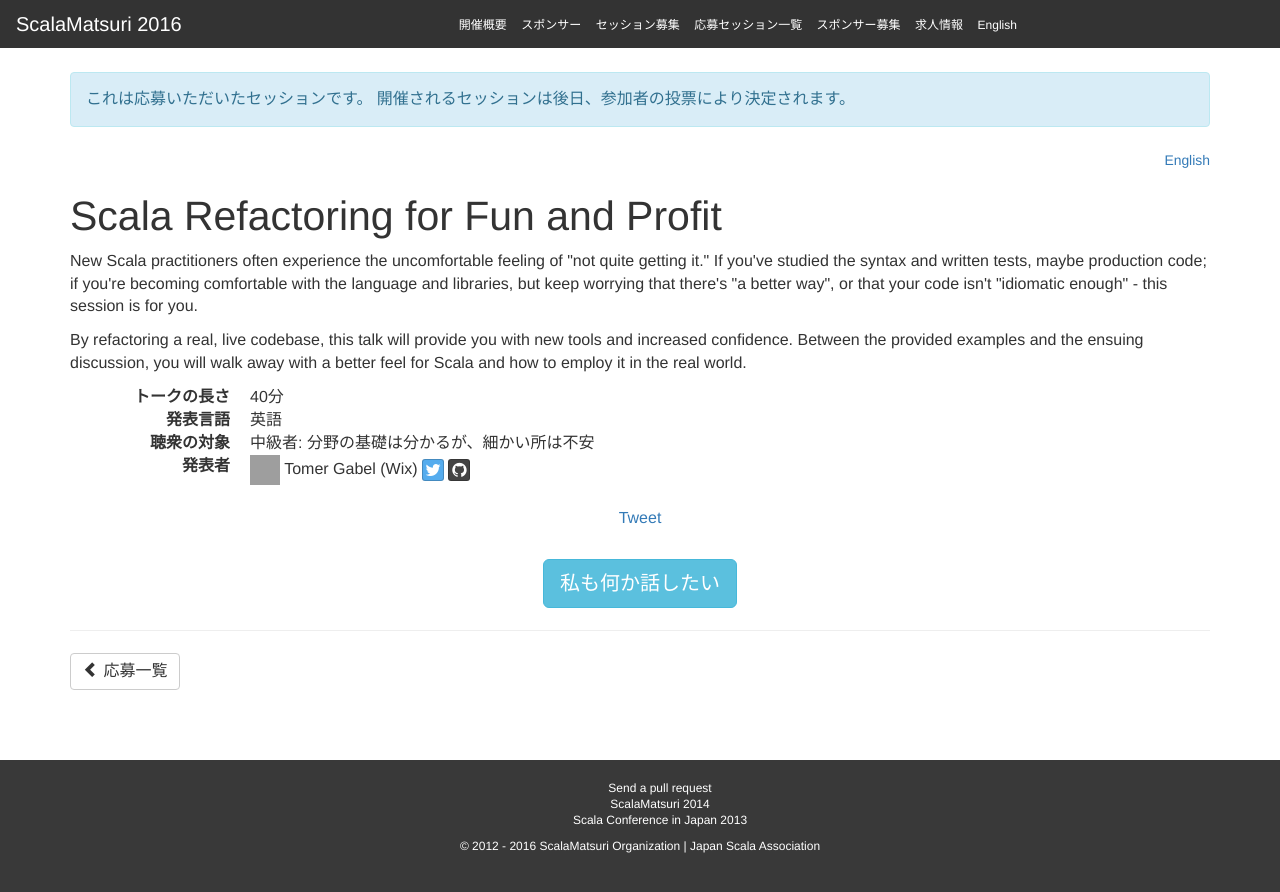
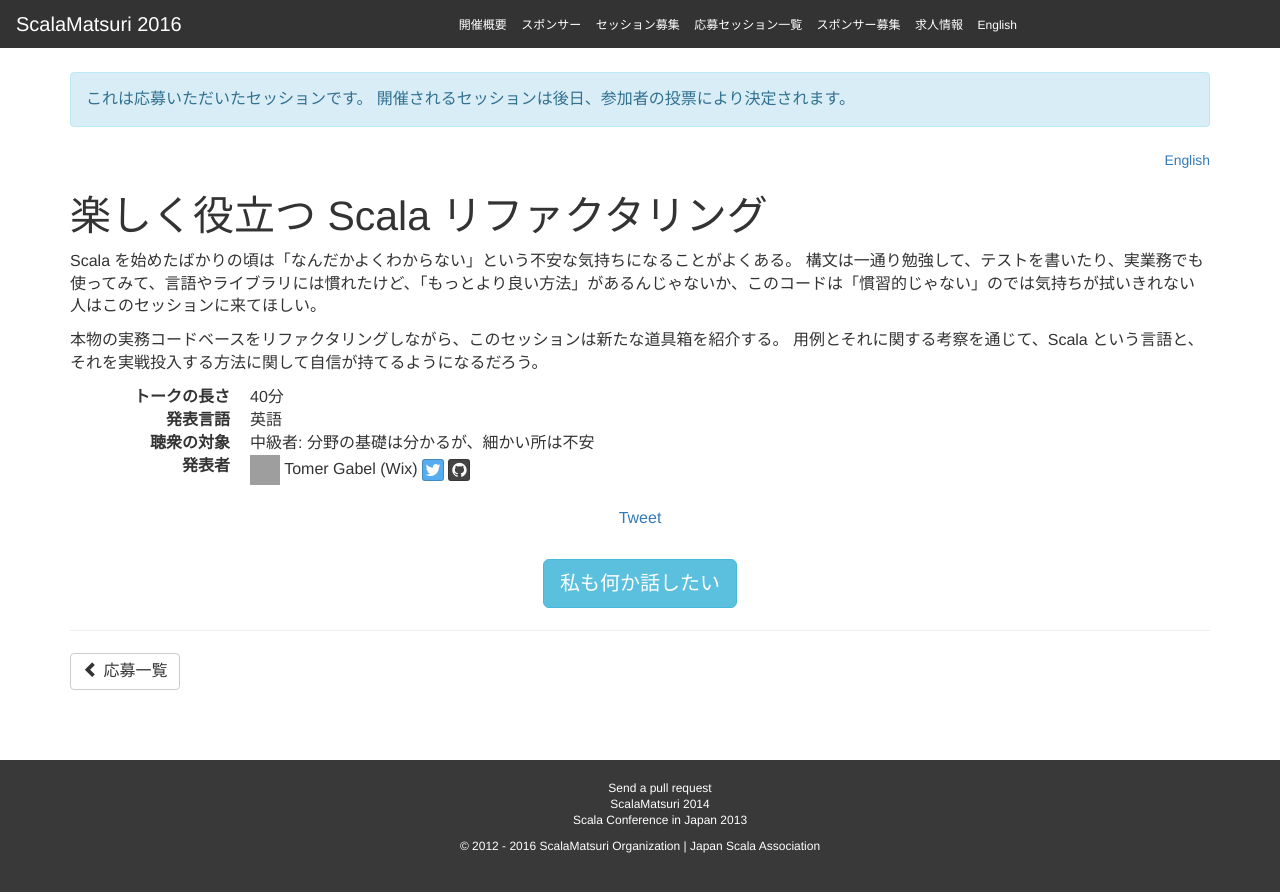
Before and after one commit to scalajp/2016.scalamatsuri.org, a Jekyll site: the page built from _candidates_ja/TomerGabel_1.html, in a window 1280 px wide. Shown: the top 892 px of the page. Built offline with Jekyll 4.4.1, drawn with Linux system fonts in a browser that asks for light colours; nearby versions of some CDN libraries; comment, search, counter and statistics services are not loaded; grey boxes are pictures that could not be loaded.

Commit message:
Translates TomerGabel_1.html

```diff
--- a/_candidates_ja/TomerGabel_1.html
+++ b/_candidates_ja/TomerGabel_1.html
@@ -1,6 +1,6 @@
 ---
 name: Tomer Gabel
-title: Scala Refactoring for Fun and Profit
+title: 楽しく役立つ Scala リファクタリング
 length: 40
 audience: Intermediate
 language: English
@@ -9,5 +9,7 @@ github: holograph
 icon: https://www.dropbox.com/s/g22pu5dmovdzq99/Tomer%20G%20color.jpg?raw=1
 organization: Wix
 ---
-<p>New Scala practitioners often experience the uncomfortable feeling of "not quite getting it." If you've studied the syntax and written tests, maybe production code; if you're becoming comfortable with the language and libraries, but keep worrying that there's "a better way", or that your code isn't "idiomatic enough" - this session is for you.</p>
-<p>By refactoring a real, live codebase, this talk will provide you with new tools and increased confidence. Between the provided examples and the ensuing discussion, you will walk away with a better feel for Scala and how to employ it in the real world.</p>
+<p>Scala を始めたばかりの頃は「なんだかよくわからない」という不安な気持ちになることがよくある。
+構文は一通り勉強して、テストを書いたり、実業務でも使ってみて、言語やライブラリには慣れたけど、「もっとより良い方法」があるんじゃないか、このコードは「慣習的じゃない」のでは気持ちが拭いきれない人はこのセッションに来てほしい。</p>
+<p>本物の実務コードベースをリファクタリングしながら、このセッションは新たな道具箱を紹介する。
+用例とそれに関する考察を通じて、Scala という言語と、それを実戦投入する方法に関して自信が持てるようになるだろう。</p>
```
